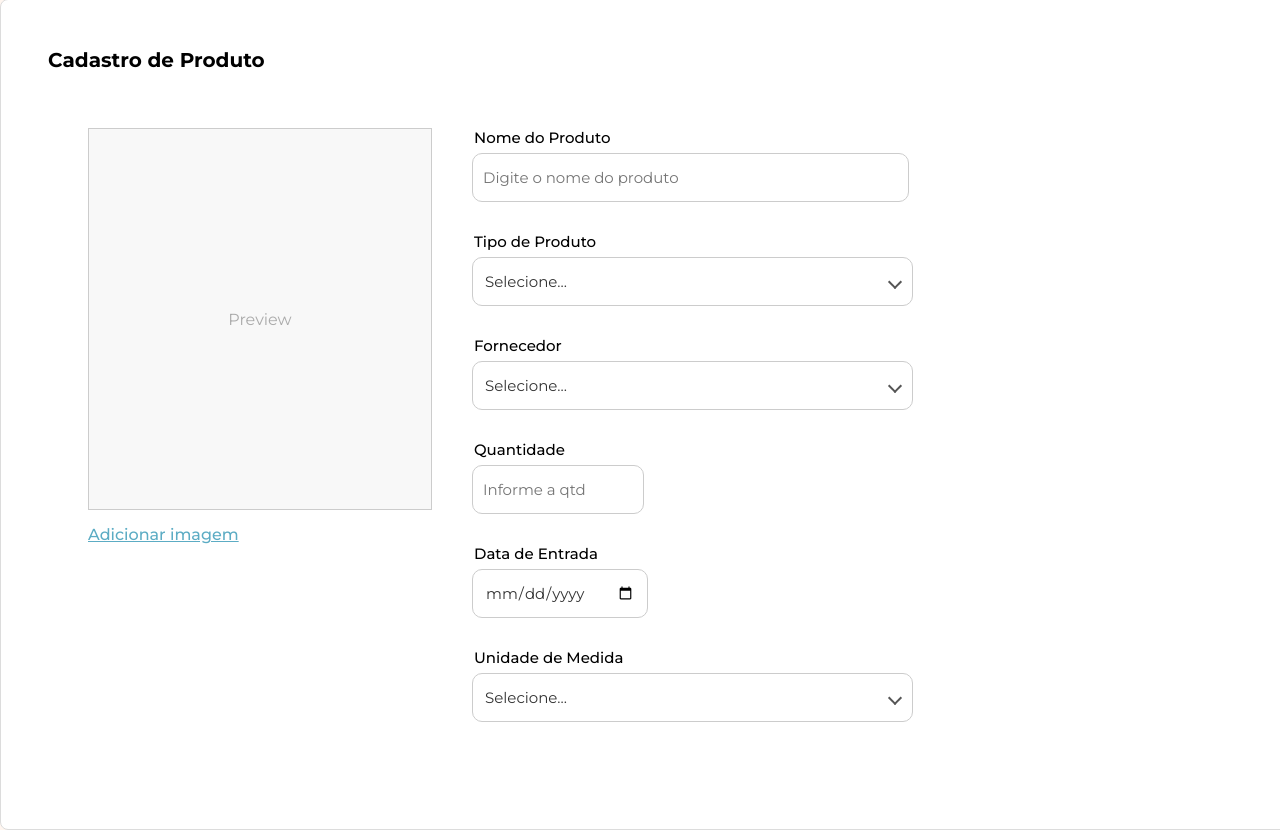
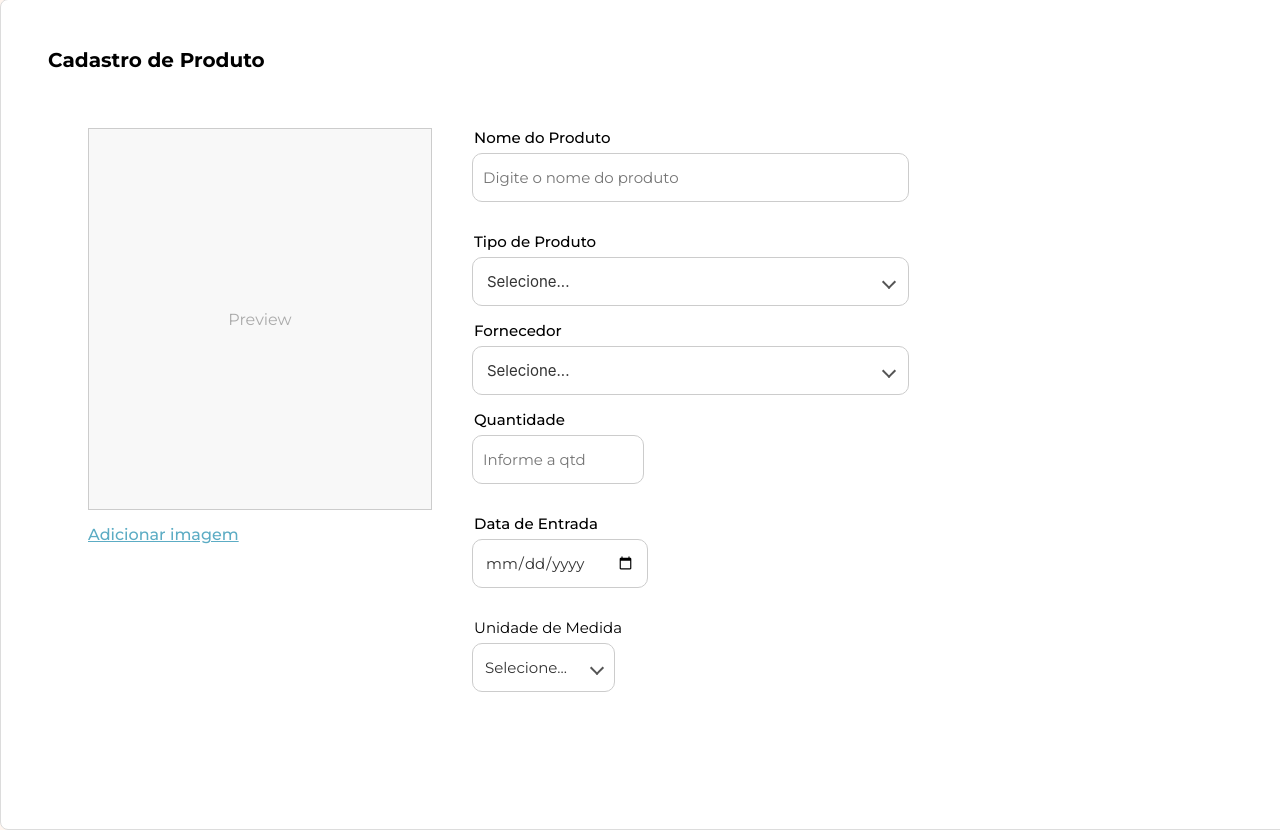
Before and after one commit to biancavaz/ProjetoFinal-Fluxee, a Flask app: page /cadastrar-produto in a window 1280 px wide; the page is wider, and only the part inside the window is pictured. Shown: the part 101-931 px from the top of that part. Run offline with Flask 3, Linux system fonts and the light colour scheme; data that the repository does not hold is empty.

Commit message:
first button is ok

```diff
--- a/app/static/css/box_unidade_medida.css
+++ b/app/static/css/box_unidade_medida.css
@@ -1,14 +1,17 @@
 /* Importa a fonte Montserrat */
 @import url('https://fonts.googleapis.com/css2?family=Montserrat:wght@400;500;600&display=swap');
 
-.dropdown {
+.dropdownUnidadeMedida {
   display: flex;
   flex-direction: column;
   align-items: flex-start;
   margin-bottom: 15px;
   font-family: 'Montserrat', sans-serif;
-  position: relative; /* necessário para a dropdown-content ficar na posição certa */
-  z-index: 1000; /* garante que fique acima de outros elementos */
+  position: relative;
+  z-index: 1000;
+
+  /* 🔥 ESSENCIAL: o container agora tem a mesma largura do botão */
+  width: 415px;
 }
 
 .dropdown label {
@@ -19,8 +22,8 @@
   display: block;
 }
 
-.dropdown-btn {
-  width: 415px;
+.dropdownUnidadeMedida-btn {
+  width: 117px; /* 🔥 Agora combina com o container */
   height: 47px;
   font-family: 'Montserrat', sans-serif;
   font-size: 15px;
@@ -36,16 +39,16 @@
   transition: border-color 0.3s ease, box-shadow 0.3s ease;
 }
 
-.dropdown-btn:hover {
+.dropdownUnidadeMedida-btn:hover {
   border-color: #888;
 }
 
-.dropdown-btn.open {
+.dropdownUnidadeMedida-btn.open {
   border-color: #E57C3A;
   box-shadow: 0 0 4px rgba(229, 124, 58, 0.4);
 }
 
-.dropdown-btn .arrow {
+.dropdownUnidadeMedida-btn .arrow {
   display: inline-block;
   width: 8px;
   height: 8px;
@@ -55,37 +58,38 @@
   transition: transform 0.2s ease;
 }
 
-.dropdown-btn.open .arrow {
+.dropdownUnidadeMedida-btn.open .arrow {
   transform: rotate(135deg);
 }
 
-/* Ajuste importante para a dropdown ficar sempre acima */
-.dropdown-content {
+/* Dropdown (box de baixo) */
+.dropdownUnidadeMedida-content {
+  margin-top: 5px;
   display: none;
-  position: absolute; /* mantém sobre outros elementos */
-  top: 100%;          /* logo abaixo do botão */
+  position: absolute;
+  top: 100%;
   left: 0;
-  width: 100%;
+  width: 140px;
   background: #fff;
   border: 1px solid #ccc;
   border-radius: 10px;
   overflow: visible;
   box-shadow: 0 4px 12px rgba(0,0,0,0.1);
-  z-index: 1001; /* acima do botão e de outros conteúdos */
+  z-index: 1001;
 }
 
-.dropdown-content.show {
+.dropdownUnidadeMedida-content.show {
   display: block;
 }
 
-.dropdown-item {
+.dropdownUnidadeMedida-item {
   padding: 10px 14px;
   font-size: 15px;
   cursor: pointer;
   transition: background 0.2s ease, color 0.2s ease;
 }
 
-.dropdown-item:hover {
+.dropdownUnidadeMedida-item:hover {
   background-color: #fff2de;
   color: #222;
 }
--- a/app/templates/componentes/boxs/box_unidade_medida.html
+++ b/app/templates/componentes/boxs/box_unidade_medida.html
@@ -1,14 +1,14 @@
-<div class="dropdown">
+<div class="dropdownUnidadeMedida">
   <label for="{{ id or 'unidade_medida' }}">Unidade de Medida</label>
 
-  <div class="dropdown-btn" onclick="toggleDropdown(this)">
+  <div class="dropdownUnidadeMedida-btn">
     <span class="selected-text">Selecione...</span>
     <span class="arrow"></span>
   </div>
 
-  <div class="dropdown-content">
+  <div class="dropdownUnidadeMedida-content">
     {% for value, text in options %}
-      <div class="dropdown-item" data-value="{{ value }}">{{ text }}</div>
+      <div class="dropdownUnidadeMedida-item" data-value="{{ value }}">{{ text }}</div>
     {% endfor %}
   </div>
 
```
Also changed, not shown: app/static/js/box_unidade_medida.js (+20 -23 lines).
